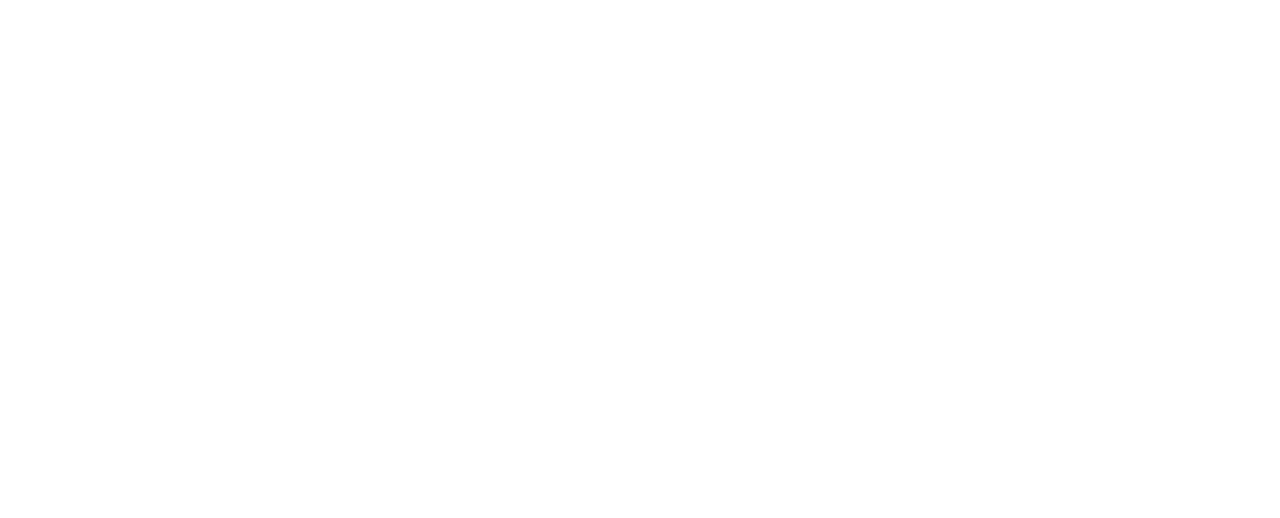
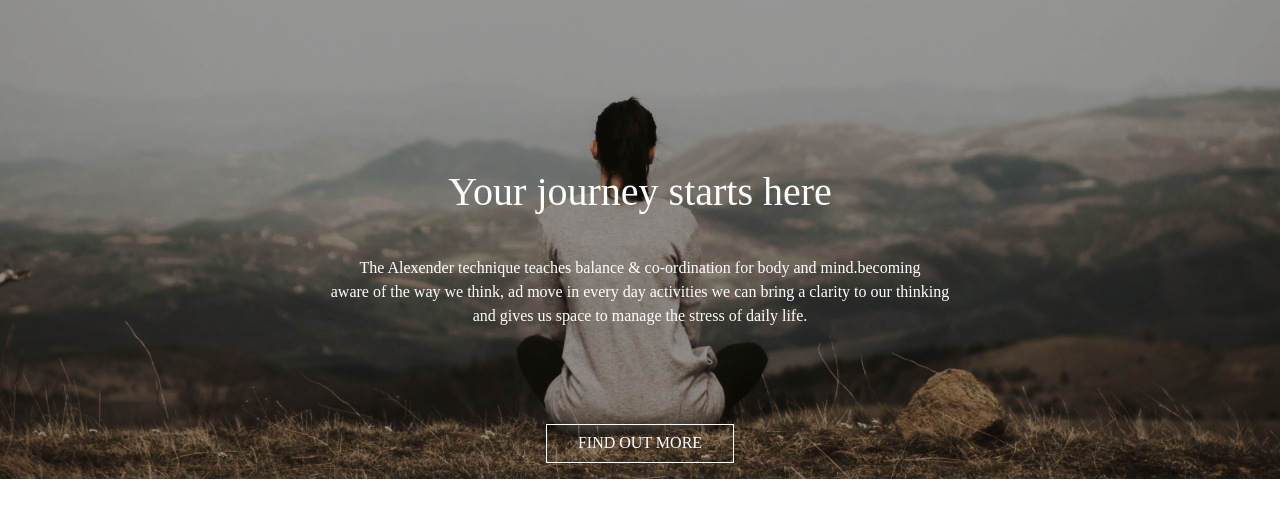
Before and after one commit to MNazir10/Back-To-Yourself, a plain HTML site: page index.html in a window 1280 px wide. Drawn offline with nearby package versions, Linux system fonts and the light colour scheme.

Commit message:
some work

```diff
--- a/index.html
+++ b/index.html
@@ -3,9 +3,55 @@
 <head>
     <meta charset="UTF-8">
     <meta name="viewport" content="width=device-width, initial-scale=1.0">
-    <title>Document</title>
+    <title>Back-To-Yourself</title>
+    <link rel="stylesheet" href="style.css">
+
+
+    <link href="https://cdn.jsdelivr.net/npm/bootstrap@5.3.2/dist/css/bootstrap.min.css" rel="stylesheet" integrity="sha384-T3c6CoIi6uLrA9TneNEoa7RxnatzjcDSCmG1MXxSR1GAsXEV/Dwwykc2MPK8M2HN" crossorigin="anonymous">
 </head>
 <body>
+    <center>
+      <section>
+
+    <div class="sec2 container-fluid col-12 ">
+        <div class="row justify-content text-center text-white pt-5 pb-3" id="banner">
+            <div class="col-12"><br><br><br><br><br>
+          <h1 class="mb-3">Your journey starts here</h1><br>
+          <p class="mb-5 text-wrap" >The Alexender technique teaches balance & co-ordination for body and mind.becoming <br>
+            aware of the way we think, ad move in every day activities we can bring a clarity to our
+            thinking <br> and gives us space to manage the stress of daily life.</p>
+            <button type="button" class="text-white mt-5" id="banner_btn_1">FIND OUT MORE</button>
+            <br>
+           </div>
+        </div>
+    </div>
+      </section>
+    </center>
+
+
+
+
+
+
+
+
+
+
+
+
+
+
+
+
+
+
+
+
+    <script src="https://cdn.jsdelivr.net/npm/bootstrap@5.3.2/dist/js/bootstrap.bundle.min.js" integrity="sha384-C6RzsynM9kWDrMNeT87bh95OGNyZPhcTNXj1NW7RuBCsyN/o0jlpcV8Qyq46cDfL" crossorigin="anonymous"></script>
+
+    <script src="https://cdn.jsdelivr.net/npm/@popperjs/core@2.11.8/dist/umd/popper.min.js" integrity="sha384-I7E8VVD/ismYTF4hNIPjVp/Zjvgyol6VFvRkX/vR+Vc4jQkC+hVqc2pM8ODewa9r" crossorigin="anonymous"></script>
+
+    <script src="https://cdn.jsdelivr.net/npm/bootstrap@5.3.2/dist/js/bootstrap.min.js" integrity="sha384-BBtl+eGJRgqQAUMxJ7pMwbEyER4l1g+O15P+16Ep7Q9Q+zqX6gSbd85u4mG4QzX+" crossorigin="anonymous"></script>
 
 </body>
 </html>
--- a/style.css
+++ b/style.css
@@ -0,0 +1,23 @@
+
+.sec2{
+    font-family: calibri light ;
+    background-image: url(img/nav-image.jpg);
+    background-repeat: no-repeat;
+    background-size: cover;
+    /* text-align: center; */
+}
+#banner_btn_1{
+    background-color: transparent;
+    border: 1px solid white;
+    padding-top: .5%;
+    padding-bottom: .5%;
+    padding-left: 2.5%;
+    padding-right: 2.5%;
+
+
+
+}
+/* .txt{
+    width: 40rem;
+    text-align: center;
+} */
```
Also changed, not shown: img/logo1.png (added), img/logo2.png (added), img/logo3.png (added), img/nav-image.jpg (added).
